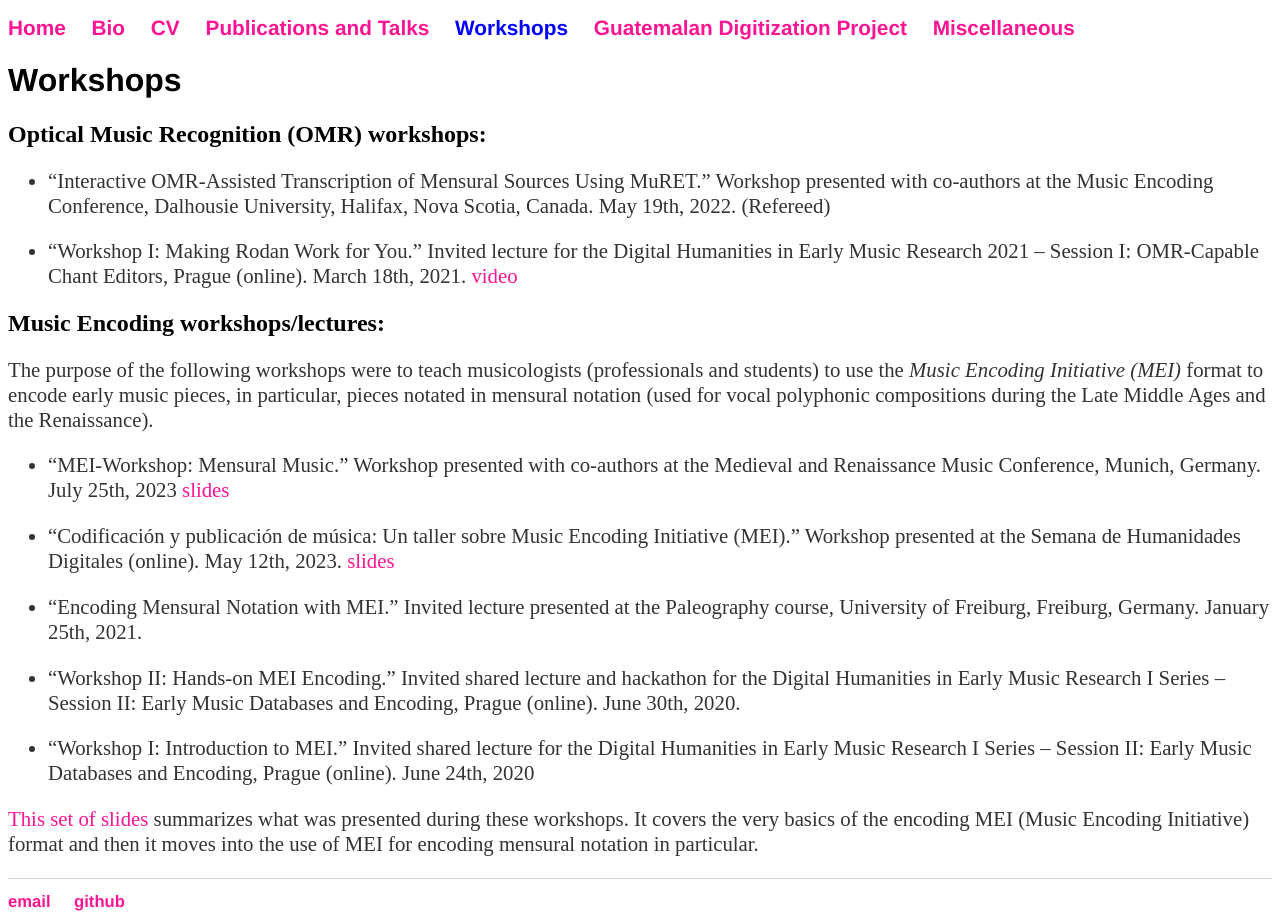
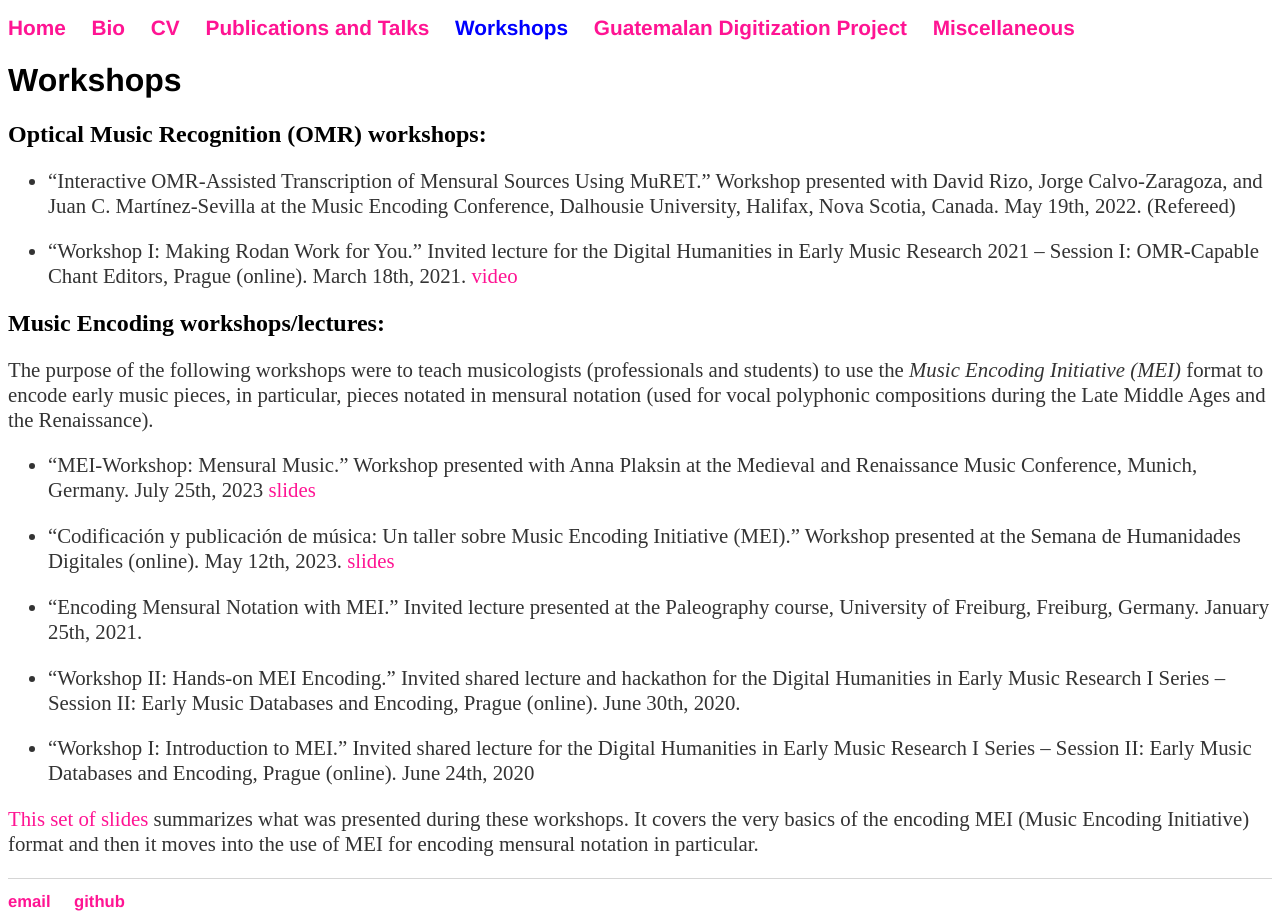
Before and after one commit to martha-thomae/martha-thomae.github.io, a Jekyll site: the page built from workshops/index.md, in a window 1280 px wide. Built offline with Jekyll 4.4.1, drawn with Linux system fonts in a browser that asks for light colours.

Commit message:
Add co-authors for workshop presentations

```diff
--- a/_data/workshopsMEI.yaml
+++ b/_data/workshopsMEI.yaml
@@ -1,4 +1,4 @@
-- name: '“MEI-Workshop: Mensural Music.” Workshop presented with co-authors at the Medieval and Renaissance Music Conference, Munich, Germany. July 25th, 2023'
+- name: '“MEI-Workshop: Mensural Music.” Workshop presented with Anna Plaksin at the Medieval and Renaissance Music Conference, Munich, Germany. July 25th, 2023'
   link: https://bit.ly/mei-mensural-workshop
 - name: '“Codificación y publicación de música: Un taller sobre Music Encoding Initiative (MEI).” Workshop presented at the Semana de Humanidades Digitales (online). May 12th, 2023.'
   link: https://hcommons.org/deposits/objects/hc:56892/datastreams/CONTENT/content
--- a/_data/workshopsOMR.yaml
+++ b/_data/workshopsOMR.yaml
@@ -1,4 +1,4 @@
-- name: “Interactive OMR-Assisted Transcription of Mensural Sources Using MuRET.” Workshop presented with co-authors at the Music Encoding Conference, Dalhousie University, Halifax, Nova Scotia, Canada. May 19th, 2022. (Refereed)
+- name: “Interactive OMR-Assisted Transcription of Mensural Sources Using MuRET.” Workshop presented with David Rizo, Jorge Calvo-Zaragoza, and Juan C. Martínez-Sevilla at the Music Encoding Conference, Dalhousie University, Halifax, Nova Scotia, Canada. May 19th, 2022. (Refereed)
   link: /
 - name: '“Workshop I: Making Rodan Work for You.” Invited lecture for the Digital Humanities in Early Music Research 2021 – Session I: OMR-Capable Chant Editors, Prague (online). March 18th, 2021. [video](https://www.youtube.com/watch?v=_TeGXG9Fh2M)'
   link: /
```
